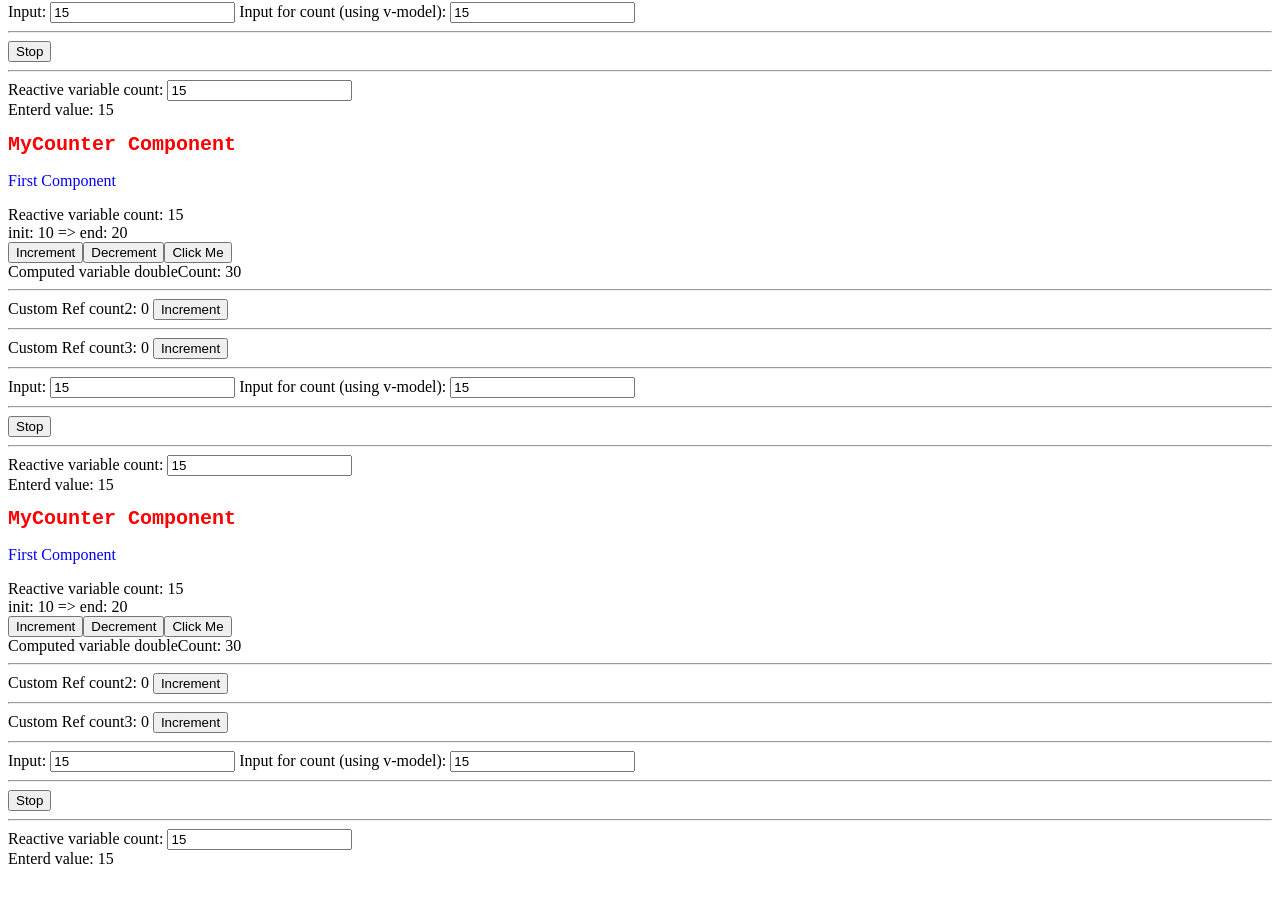
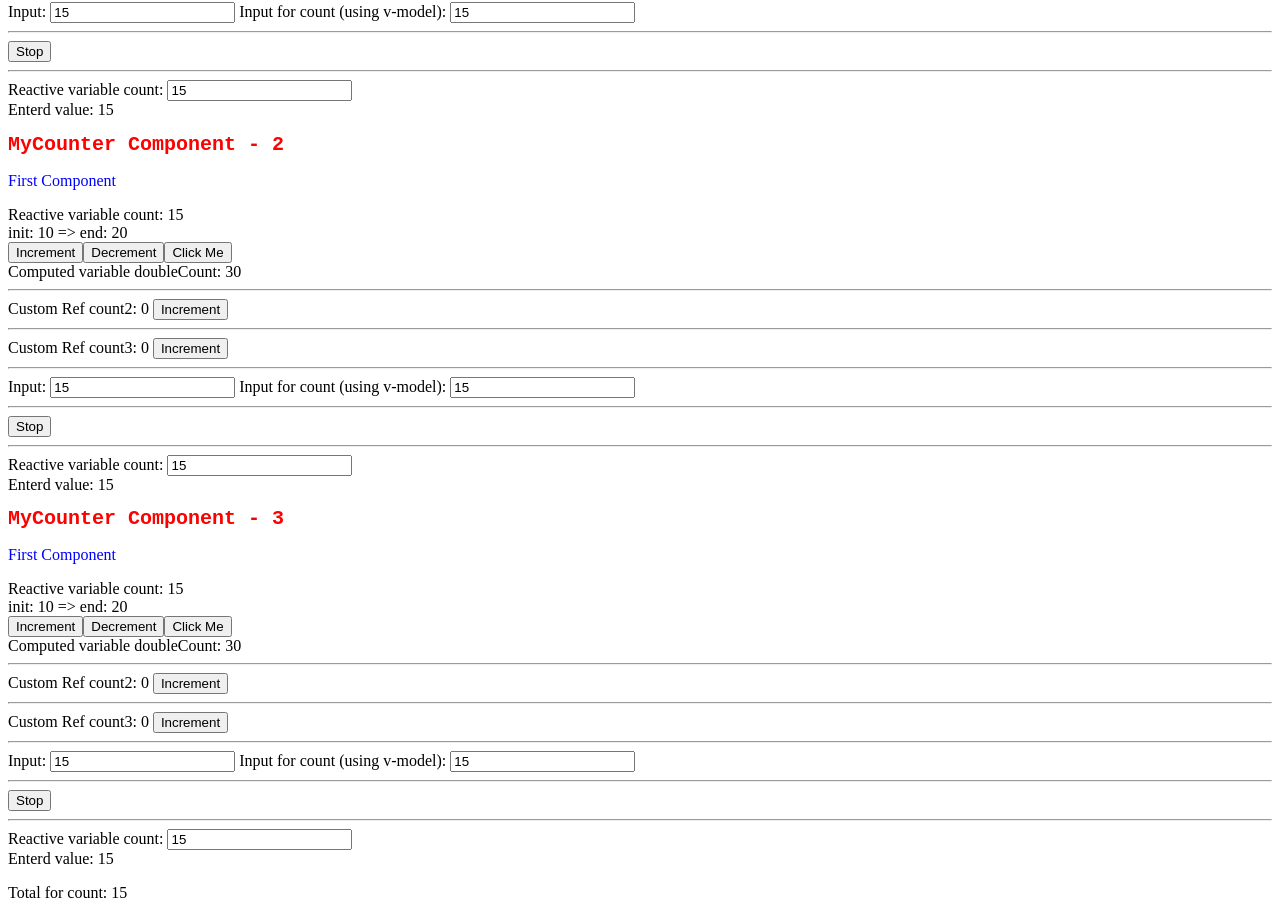
Before and after one commit to meirongdev/vue_firstapp, a Vue app: page / in a window 1280 px wide. Shown: the part 433-1351 px from the top of the page. Before the commit the page ends 1309 px from the top, so only its background shows below. Built offline with nearby package versions, Linux system fonts and the light colour scheme.

Commit message:
feat: communication between child and parent components by event

```diff
--- a/src/components/MyCounter.vue
+++ b/src/components/MyCounter.vue
@@ -1,7 +1,7 @@
 <script setup>
 import { ref, computed, onBeforeMount, onMounted,
   onBeforeUpdate, onUpdated, onBeforeUnmount, onUnmounted,
-  customRef, defineProps} from 'vue';
+  customRef, defineProps, defineEmits} from 'vue';
 
 console.log("setup: The component is created in memory");
 
@@ -9,12 +9,15 @@ let timer = ref(null);
 const maxCount = 10;
 
 // 声明init和end两个 attributes
-const props = defineProps(["limits"]);
+const props = defineProps(["limits", "index"]);
 const init = props.limits.init || 0;
 const end = props.limits.end || 0;
+const index = props.index || 1;
 
 // const count = ref(0);
 const count = ref(parseInt(init));
+
+const emit = defineEmits(["incr"]);
 
 function decrement() {
     count.value--;
@@ -29,6 +32,8 @@ const doubleCount = computed(() => count.value * 2);
 const increment = () => {
   if (!end || count.value < parseInt(end)) {
     count.value++;
+    // 发送事件
+    emit("incr", 1);
   } else {
     stop();
   }
@@ -132,7 +137,7 @@ export default {
 </script> -->
 
 <template>
-  <h1>MyCounter Component</h1>
+  <h1>MyCounter Component - {{ index }}</h1>
   <p class="fc"> First Component </p>
   Reactive variable count: {{ count }}
   <br>
--- a/src/components/MyCounters.vue
+++ b/src/components/MyCounters.vue
@@ -1,10 +1,16 @@
 <script setup>
 import MyCounter from './MyCounter.vue'
-import { defineProps } from 'vue';
+import { ref, defineProps } from 'vue';
 
-defineProps(["nb"]);
+const props = defineProps(["nb"]);
+const nb = props.nb || 1;
+const total = ref(0);
+const increment = (value) => {
+  total.value += value;
+}
 </script>
 
 <template>
-  <MyCounter v-for="i in nb" v-bind:key="i" :limits="{init:10, end:20}"/>
+  <MyCounter v-for="i in nb" :key="i" :limits="{init:10, end:20}" :index="i" @incr="increment"/>
+  <p>Total for count: {{ total }}</p>
 </template>
```
